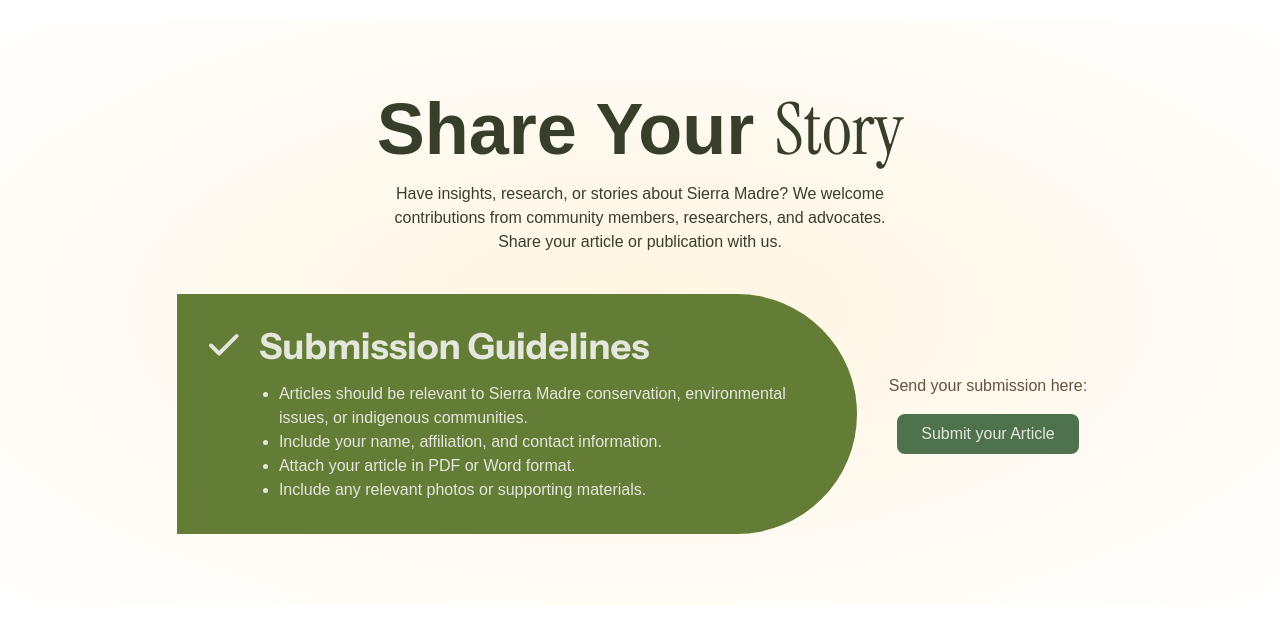
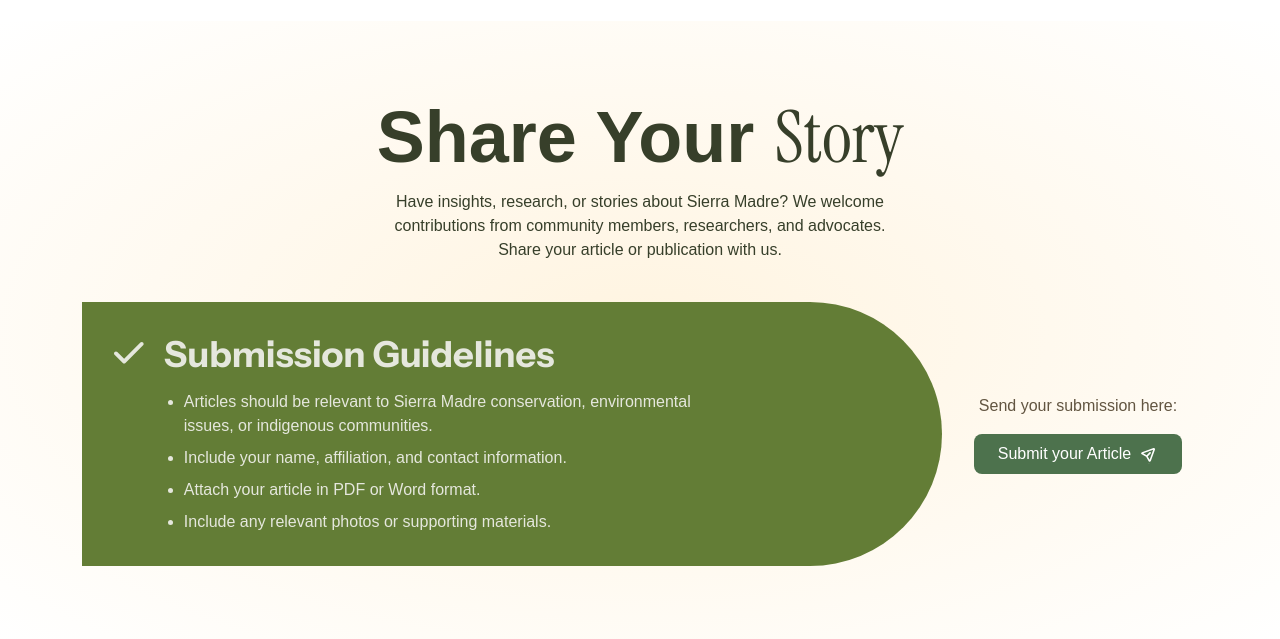
Before and after one commit to genna-cervantes/ssm-prod, a Next.js app: page /publications in a window 1280 px wide. Shown: the part 2144-2783 px from the top of the page. Before the commit the page ends 2750 px from the top, so only its background shows below. Built offline with nearby package versions, Linux system fonts and the light colour scheme; a web font is replaced by a local one.

Commit message:
Adjust: Match Submission guidelines and Submit your Article button to figma

```diff
--- a/app/publications/page.tsx
+++ b/app/publications/page.tsx
@@ -89,66 +89,59 @@ export default function Publications() {
       </section>
 
       {/* SHARE YOUR STORY SECTION   */}
-      <section
-        className={`bg-radial from-[#FFF4E0] to-transparent p-12 sm:p-12 md:p-18 flex flex-col justify-center items-center gap-[40px]`}
-      >
-        <div
-          className={`flex flex-col justify-center items-center gap-4 text-center`}
-        >
+      <section className={`
+        bg-radial from-[#FFF4E0] to-transparent px-2 py-8 flex flex-col justify-center items-center gap-4
+        sm:gap-10 sm:py-20`}>
+        <div className={`px-4 text-center`}>
           <h2 className={`text-4xl sm:text-5xl md:text-6xl lg:text-7xl`}>
-            Share Your{" "}
-            <span className={`${instrumentSerif.className} italic`}>Story</span>
+            Share Your{" "}<span className={`${instrumentSerif.className} italic`}>Story</span>
           </h2>
-          <p className={`max-w-[60ch] text-sm sm:text-base`}>
+          <p className={`max-w-[60ch] text-sm sm:text-base mt-4`}>
             Have insights, research, or stories about Sierra Madre? We welcome
             contributions from community members, researchers, and advocates.
             Share your article or publication with us.
           </p>
         </div>
-        <div className={`flex flex-col sm:flex-row gap-4`}>
-          <div
-            className={`flex gap-5 bg-[#637D36] text-[#E5E7DD] max-w-[860px] text-sm sm:text-base p-4 sm:p-8 sm:pr-16 rounded-2xl sm:rounded-r-full`}
-          >
-            <img
-              src="/assets/check-icon.svg"
-              alt="check"
-              className={`self-start mt-2`}
+        <div className={`flex flex-col items-center justify-center gap-4 w-full sm:flex-row`}>
+          <div className={`
+            flex flex-col gap-2 p-4 pb-8 bg-[#637D36] rounded-r-full text-[#E5E7DD] text-sm w-full
+            sm:max-w-[860px] sm:flex-row sm:text-base sm:gap-5 sm:p-8 sm:pr-16
+          `}>
+            <img src="/assets/check-icon.svg" alt="check"
+              className={`self-start mt-2 m-auto sm:mx-0`}
             />
-            <div className={`max-w-[60ch]`}>
-              <h3
-                className={`font-bold text-2xl sm:text-3xl lg:text-4xl ${instrumentSans.className}`}
-              >
+
+            <div className={`max-w-[60ch] w-full`}>
+              <h3 className={`
+                ${instrumentSans.className} font-bold text-center text-xl
+                sm:text-3xl sm:text-left lg:text-4xl`}>
                 Submission Guidelines
               </h3>
-              <ul
-                className={`list-disc mt-4 sm:ml-5 flex flex-col gap-2 sm:gap-0 text-sm sm:text-base`}
-              >
-                <li>
-                  Articles should be relevant to Sierra Madre conservation,
-                  environmental issues, or indigenous communities.
-                </li>
-                <li>
-                  Include your name, affiliation, and contact information.
-                </li>
+              <ul className={`
+                  list-disc mt-2 text-xs flex flex-col gap-2 max-w-[30ch] m-auto
+                  sm:text-base sm:mt-4 sm:ml-5 sm:max-w-none sm:mx-0
+              `}>
+                <li>Articles should be relevant to Sierra Madre conservation, environmental issues, or indigenous communities.</li>
+                <li>Include your name, affiliation, and contact information.</li>
                 <li>Attach your article in PDF or Word format.</li>
                 <li>Include any relevant photos or supporting materials.</li>
               </ul>
             </div>
           </div>
-          <div
-            className={`flex flex-col justify-center items-center p-4 gap-4 text-center`}
-          >
+
+          <div className={`flex flex-col justify-center items-center p-4 gap-4 text-center`}>
             <p className={`text-sm sm:text-base text-[#625541]`}>
               Send your submission here:
             </p>
-            <button
-              className={`bg-[#4D724D] text-[#E5E7DD] px-6 py-2 rounded-lg text-sm sm:text-base`}
-            >
-              Submit your Article
+            <button className={`
+              flex gap-2 justify-center items-center bg-[#4D724D] text-white px-6 py-2 rounded-lg whitespace-nowrap text-sm
+              sm:text-base hover:bg-[#373F2A] transition-colors duration-300`}>
+              <span>Submit your Article</span>
+              <img src="/assets/send.svg" alt="" />
             </button>
           </div>
         </div>
-      </section>
+</section>
     </main>
   );
 }
```
Also changed, not shown: public/assets/send.svg (added).
